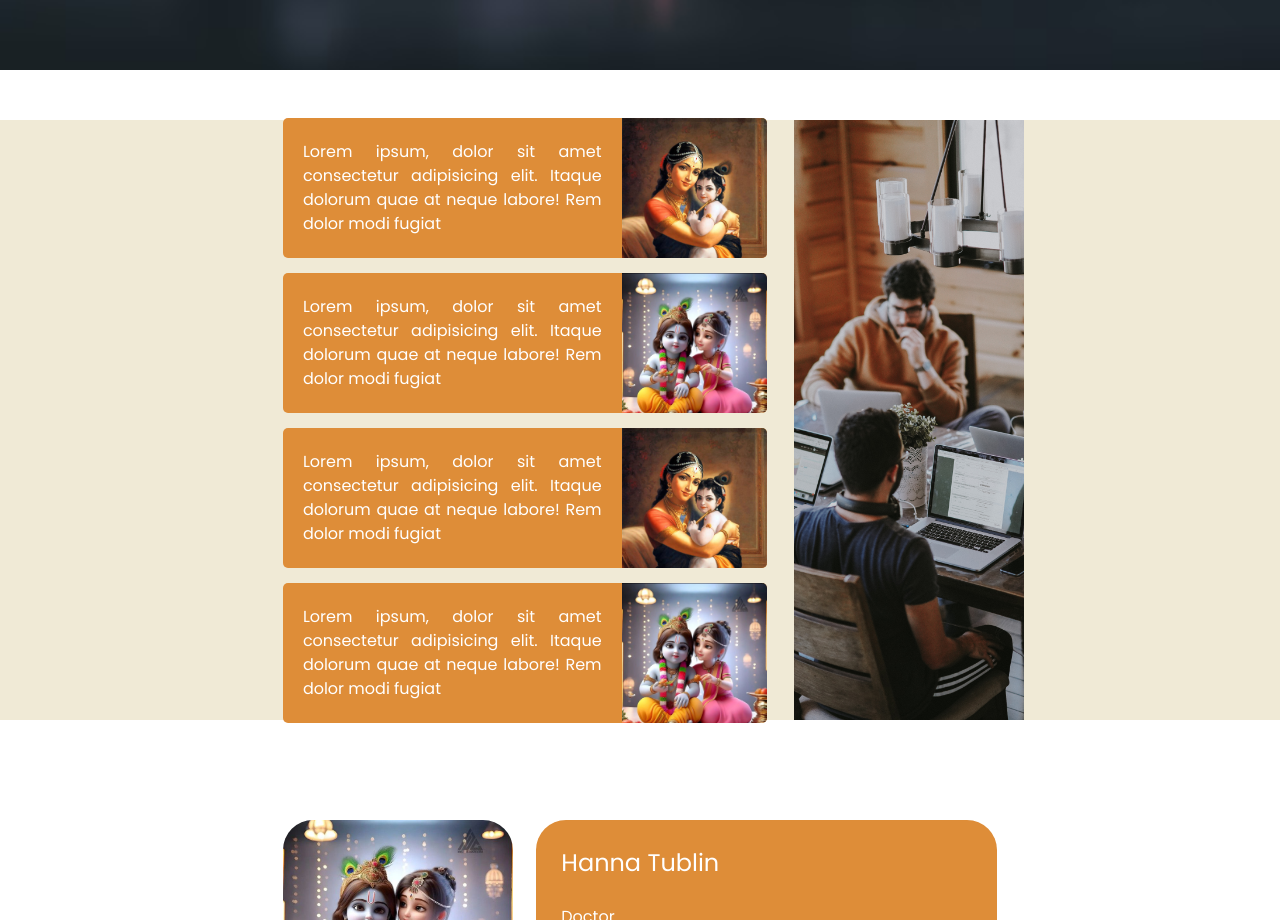
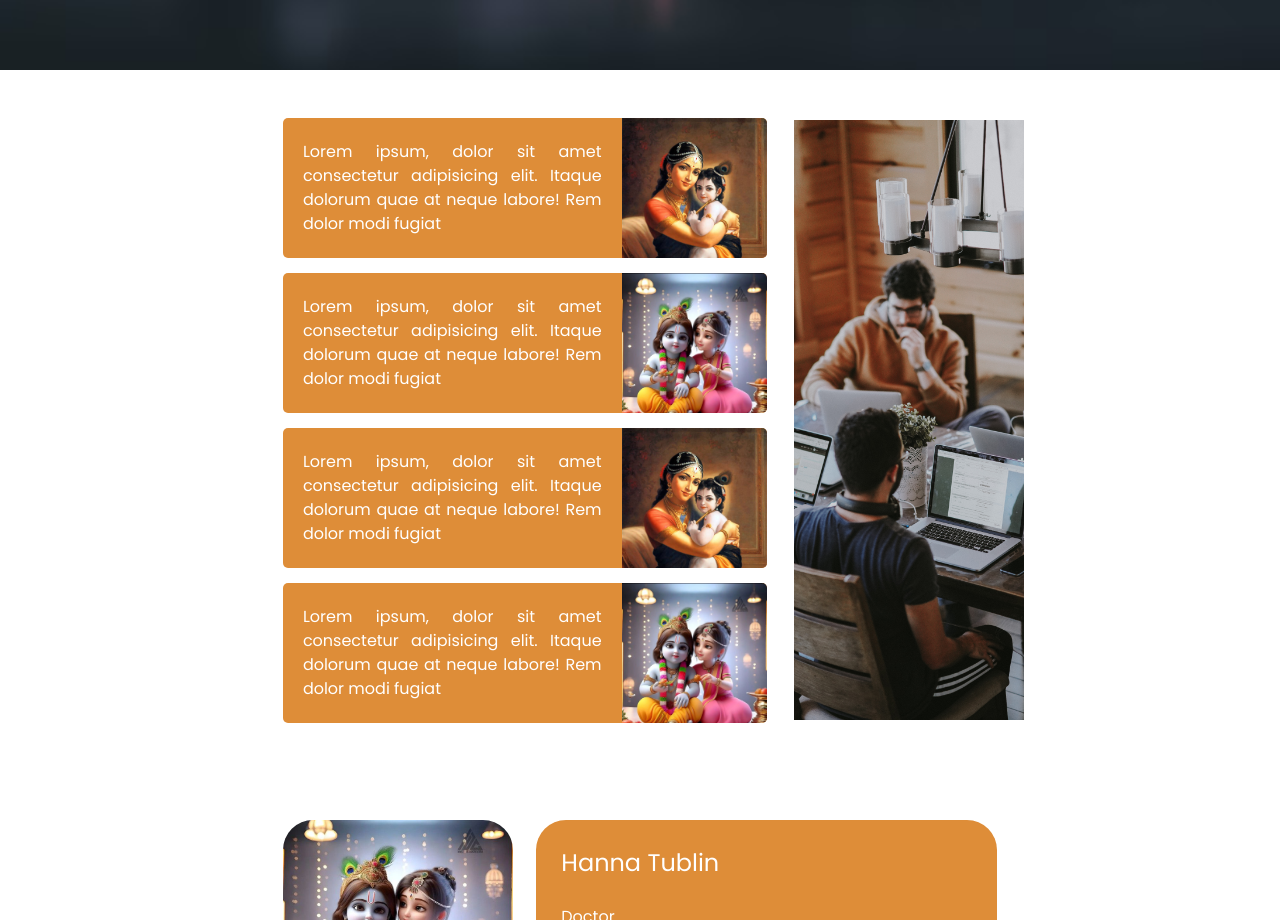
Before and after one commit to tech-iskconhubli/folk-client, a React (Create React App) app: page /secretOfSuccess in a window 1280 px wide. Shown: the part 880-1800 px from the top of the page. Built offline with nearby package versions, Linux system fonts and the light colour scheme.

Commit message:
adding theme colors

```diff
--- a/src/Pages/SecretOfSuccess/SecretOfSuccess.jsx
+++ b/src/Pages/SecretOfSuccess/SecretOfSuccess.jsx
@@ -1,4 +1,5 @@
 import React from "react";
+import theme from '../../theme'
 import { Box, Text, Image,Button } from "@chakra-ui/react";
 import image1 from "../../Assets/sosimage1.jpg";
 import image2 from "../../Assets/sosimage2.png";
@@ -30,7 +31,7 @@ const SecretOfSuccess = () => {
         <Box backgroundImage={image1} w='100%' h='100vh' backgroundSize='cover' backgroundPosition='center'position='relative'>
         <Box position='absolute' fontSize='4rem' color='white' fontWeight='500' top='25%' left='8%' ref={heading}>Secret of Success
           <Box fontSize='1.5rem'><q>Self-Control is the mantra for Success</q></Box>
-          <Button bg="#DE8D38" color='white' _hover={{bg:'#DE8D38'}} ref={regbutton} onMouseEnter={handlebuttonenter} onMouseLeave={handlebuttonleave}>Register now</Button>
+          <Button bg="#DE8D38" color='white' _hover={{bg:theme.colors.col.secondary}} ref={regbutton} onMouseEnter={handlebuttonenter} onMouseLeave={handlebuttonleave}>Register now</Button>
         </Box>
 
         </Box>
@@ -40,7 +41,7 @@ const SecretOfSuccess = () => {
           boxSizing="border-box"
           p="0"
           m="0"
-          bg="#F0EAD6"
+          bg={theme.colors.col.primary}
           h="600px"
           display="flex"
           alignItems="center"
```
